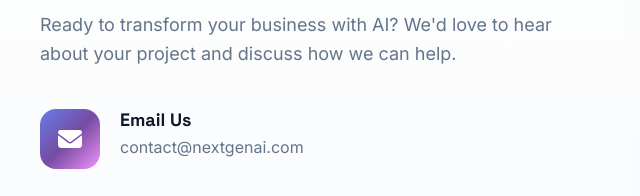
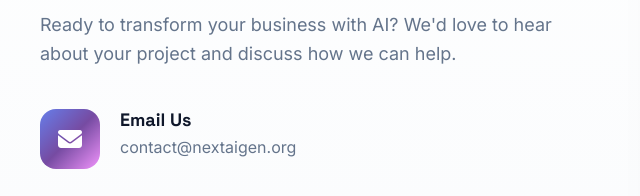
Before and after one commit to hasnat010122-dev/-nextgen-ai, a plain HTML site: page index.html in a window 1280 px wide. Shown: the part 5800-5996 px from the top of the page, 0-640 px from the left. Drawn offline with nearby package versions, Linux system fonts and the light colour scheme.

Commit message:
Update contact email to contact@nextaigen.org

```diff
--- a/index.html
+++ b/index.html
@@ -356,7 +356,7 @@
                             </div>
                             <div class="info-content">
                                 <h4>Email Us</h4>
-                                <p>contact@nextgenai.com</p>
+                                <p>contact@nextaigen.org</p>
                             </div>
                         </div>
                         <div class="info-item">
```
